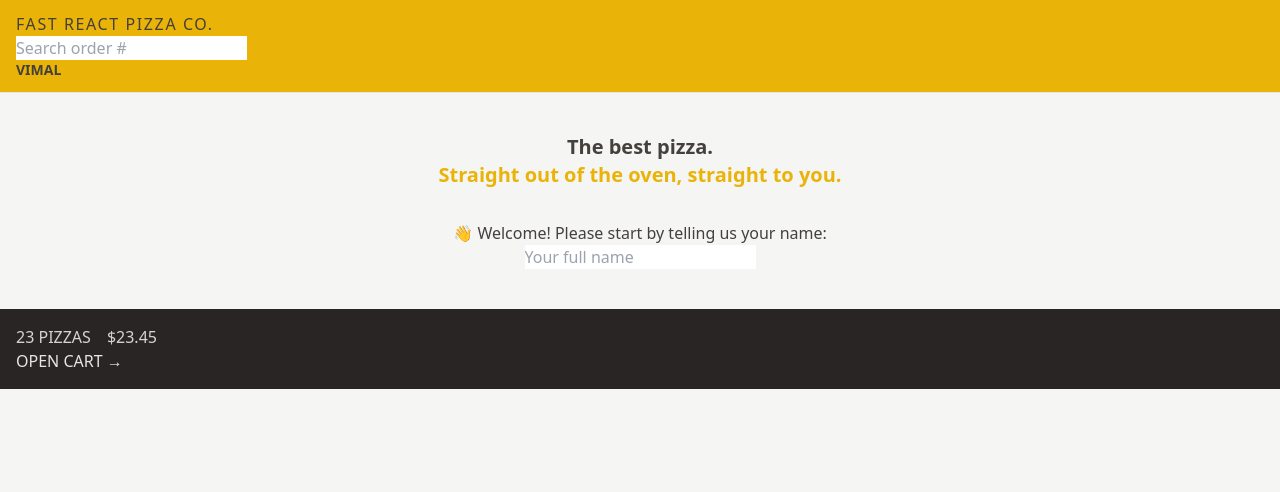
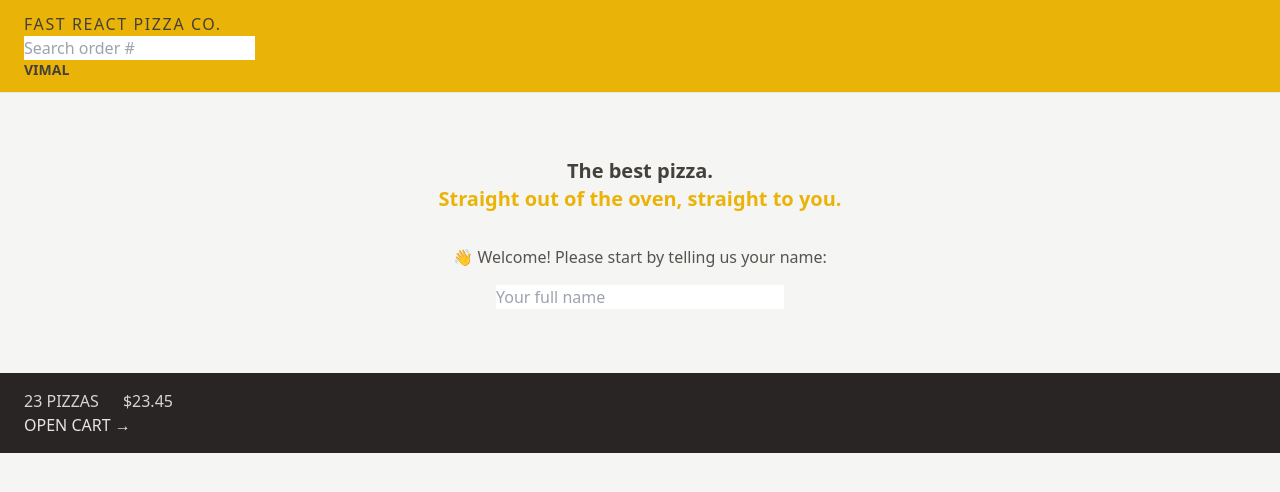
Before and after one commit to vimal573/React-Fast-react-pizza, a React (Vite) app: page / in a window 1280 px wide. Shown: the top 492 px of the page. Built offline with nearby package versions, Linux system fonts and the light colour scheme.

Commit message:
Responsive Design

```diff
--- a/src/features/cart/CartOverview.jsx
+++ b/src/features/cart/CartOverview.jsx
@@ -2,8 +2,8 @@
 
 function CartOverview() {
   return (
-    <div className="bg-stone-800 p-4 uppercase text-stone-200">
-      <p className="space-x-4 text-stone-300">
+    <div className="bg-stone-800 px-4 py-4 text-sm uppercase text-stone-200 sm:px-6 md:text-base">
+      <p className="space-x-4 text-stone-300 sm:space-x-6">
         <span>23 pizzas</span>
         <span>$23.45</span>
       </p>
--- a/src/features/user/CreateUser.jsx
+++ b/src/features/user/CreateUser.jsx
@@ -9,13 +9,16 @@
 
   return (
     <form onSubmit={handleSubmit}>
-      <p>👋 Welcome! Please start by telling us your name:</p>
+      <p className="mb-4 text-sm text-stone-600 md:text-base">
+        👋 Welcome! Please start by telling us your name:
+      </p>
 
       <input
         type="text"
         placeholder="Your full name"
         value={username}
         onChange={(e) => setUsername(e.target.value)}
+        className="w-72"
       />
 
       {username !== '' && (
--- a/src/ui/Header.jsx
+++ b/src/ui/Header.jsx
@@ -4,7 +4,7 @@
 
 function Header() {
   return (
-    <header className="border-b border-stone-200 bg-yellow-500 px-4 py-3 uppercase">
+    <header className="border-b border-stone-200 bg-yellow-500 px-4 py-3 uppercase sm:px-6">
       <Link to="/" className="tracking-widest">
         Fast React Pizza Co.
       </Link>
--- a/src/ui/Home.jsx
+++ b/src/ui/Home.jsx
@@ -2,7 +2,7 @@
 
 function Home() {
   return (
-    <div className="my-10 text-center">
+    <div className="my-10 text-center sm:my-16">
       <h1 className="mb-8 text-xl font-semibold">
         The best pizza.
         <br />
```
